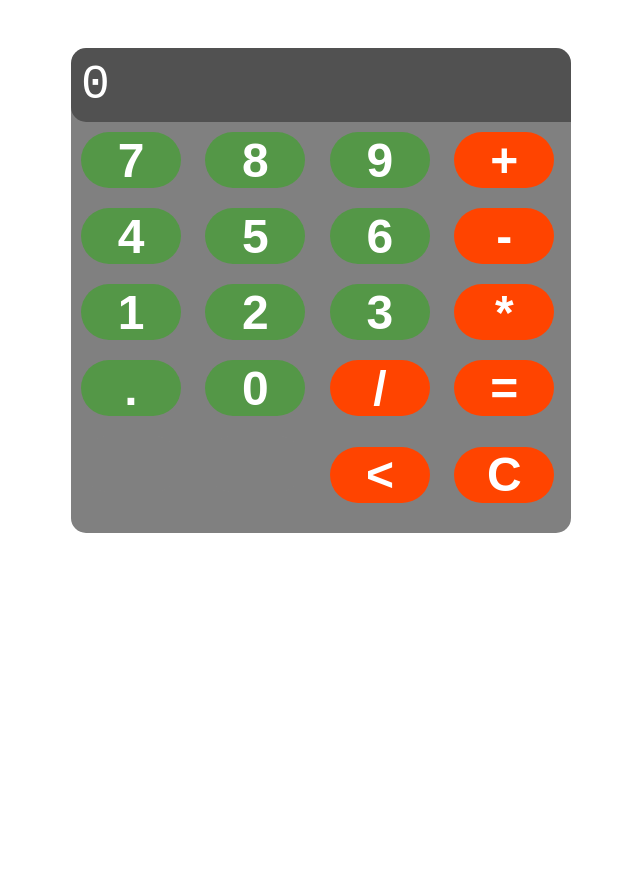
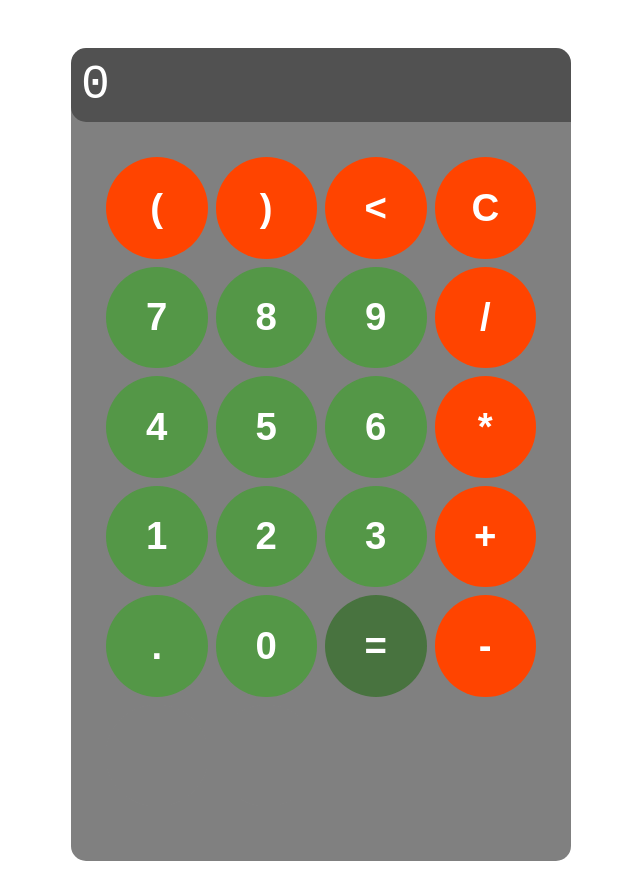
Before and after one commit to ece818/calculator, a plain HTML site: page index.html in a window 1280 px wide. Shown: the whole page, without its empty margins (319-959 px from the left). Before the commit the page ends 800 px from the top, so only its background shows below. Drawn offline with Linux system fonts and the light colour scheme.

Commit message:
On branch reorder-buttons Changes to be committed: 	modified:   index.html 	new file:   jsconfig.json 	modified:   style.css

```diff
--- a/index.html
+++ b/index.html
@@ -12,35 +12,43 @@
     <div class="calculator">
         <input readonly class="display" id="display" value="" />
         <div class="keys">
+            <button class="opBtn resizeBtn" onclick="appendToDisplay('(')">(</button>
+            <button class="opBtn resizeBtn" onclick="appendToDisplay(')')">)</button>
+            <button class=" opBtn" onclick="subtractFromDisplay()" id="backspace">&lt;</button>
+            <button class=" opBtn" onclick="clearDisplay()">C</button>
 
-            <button class="numBtn" onclick="appendToDisplay('7')">7</button>
+            <button class=" numBtn" onclick="appendToDisplay('7')">7</button>
             <button class="numBtn" onclick="appendToDisplay('8')">8</button>
             <button class="numBtn" onclick="appendToDisplay('9')">9</button>
-            <button class="opBtn" onclick="appendToDisplay('+')">+</button>
+            <button class="opBtn" onclick="appendToDisplay('/')">/</button>
 
             <button class="numBtn" onclick="appendToDisplay('4')">4</button>
             <button class="numBtn" onclick="appendToDisplay('5')">5</button>
             <button class="numBtn" onclick="appendToDisplay('6')">6</button>
-            <button class="opBtn" onclick="appendToDisplay('-')">-</button>
+
+            <button class="opBtn" onclick="appendToDisplay('*')">*</button>
+
 
             <button class="numBtn" onclick="appendToDisplay('1')">1</button>
             <button class="numBtn" onclick="appendToDisplay('2')">2</button>
             <button class="numBtn" onclick="appendToDisplay('3')">3</button>
-            <button class="opBtn" onclick="appendToDisplay('*')">*</button>
+
+            <button class="opBtn" onclick="appendToDisplay('+')">+</button>
+
             <button class="numBtn" onclick="appendToDisplay('.')">.</button>
 
             <button class="numBtn" onclick="appendToDisplay('0')">0</button>
-            <button class="opBtn" onclick="appendToDisplay('/')">/</button>
 
-            <button class="opBtn" onclick="calculate()">=</button><button class="blank" "></button>
-            <button class=" blank" "></button>
-            <button class=" opBtn" onclick="subtractFromDisplay()" id="backspace">&lt;</button>
-            <button class=" opBtn" onclick="clearDisplay()">C</button>
+            <button class="opBtn" id="equal-button" onclick="calculate()">=</button>
+            <button class="opBtn" onclick="appendToDisplay('-')">-</button>
+
+            <button class="blank"></button>
+            <button class=" blank"></button>
 
         </div>
     </div>
 
-    <script src="scripts.js"></script>
+    <script src=" scripts.js"></script>
 </body>
 
 </html>
--- a/style.css
+++ b/style.css
@@ -7,17 +7,28 @@ body {
 
 button {
   border-radius: 100px;
-  width: 100px;
-  height: 100px;
-  font-size: 3rem;
+  /* width: 100px;
+  height: 100px; */
+  /* let the grid control sizing; use a sensible base font-size */
+  font-size: 2.4rem;
   border: 0;
   font-weight: bold;
-  margin: 10px;
+  /* remove per-button margin — grid gap will handle spacing */
+  margin: 0;
   background-color: hsla(110, 68%, 39%, 0.596);
   color: white;
   cursor: pointer;
 }
 #keys {
+  /* legacy id selector kept for backwards compat in HTML but prefer .keys */
+  display: grid;
+  grid-template-columns: repeat(4, 1fr);
+  gap: 8px;
+  padding: 25px;
+  margin: 10px;
+}
+
+.keys {
   display: grid;
   grid-template-columns: repeat(4, 1fr);
   gap: 8px;
@@ -26,10 +37,14 @@ button {
 }
 
 .keys button {
-  height: 56px;
+  /* fill the grid cell and keep a square shape */
+  width: 100%;
+  aspect-ratio: 1 / 1;
+  display: flex;
   align-items: center;
   justify-content: center;
-  display: inline-flex;
+  font-size: 2.4rem;
+  margin: 0;
 }
 
 .calculator {
@@ -109,3 +124,12 @@ button:active {
     display: inline-flex;
   }
 }
+
+#equal-button {
+  background-color: hsla(110, 68%, 25%, 0.596);
+}
+
+.resizeBtn {
+  font-size: 2rem;
+  padding: 28px;
+}
```
Also changed, not shown: jsconfig.json (added, +10 -0 lines).
